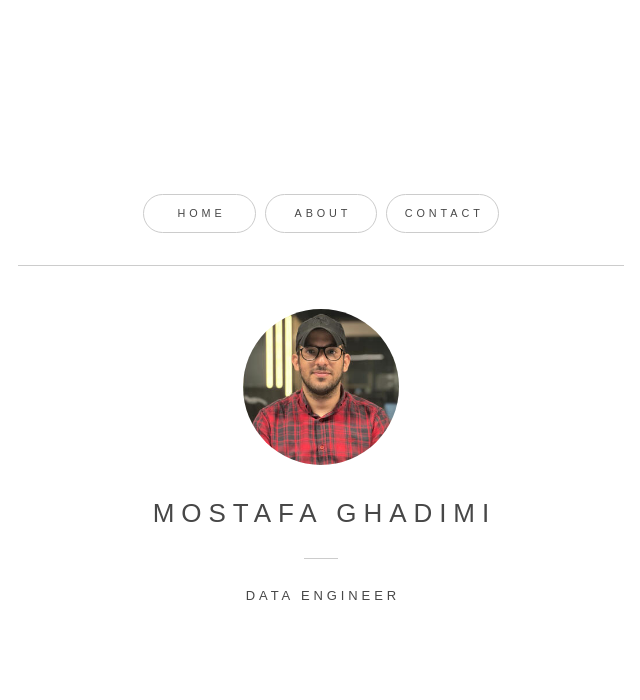
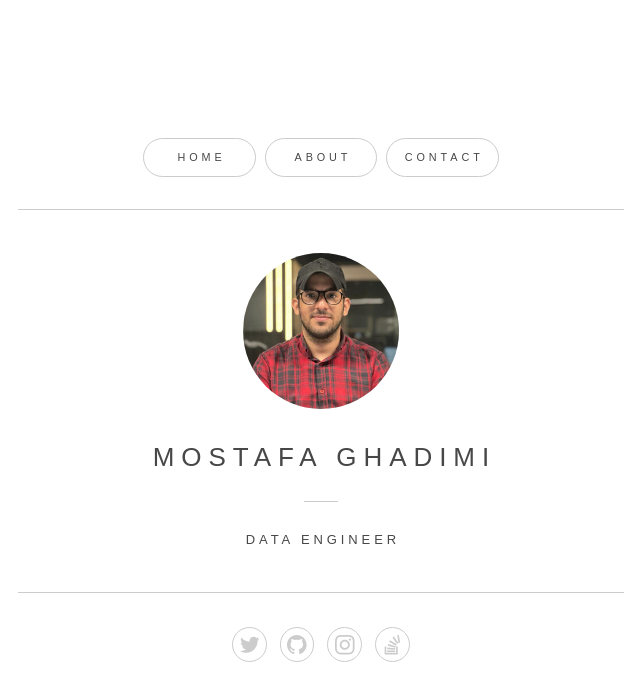
Before and after one commit to mostafaghadimi/mostafaghadimi.github.io, a React (Create React App) app: page / in a window 1280 px wide. Shown: the top 700 px of the page, without its empty margins (319-959 px from the left). Built offline with nearby package versions, Linux system fonts and the light colour scheme.

Commit message:
:alembic: Add Footer component

```diff
--- a/src/App.js
+++ b/src/App.js
@@ -2,6 +2,7 @@
 import './assets/stylesheets/normalizer.css'
 import Header from './components/Header.js'
 import Introduction from './components/Introduction'
+import Footer from './components/Footer.js'
 
 function App() {
   return (
@@ -10,6 +11,7 @@
       <div className='inner'>
         <Header/>
         <Introduction/>
+        <Footer/>
       </div>
     </div>
    </div>
--- /dev/null
+++ b/src/components/Footer.js
@@ -0,0 +1,54 @@
+import React from "react";
+
+
+function Footer(){
+    return (
+        <footer id="footer">
+            <hr id="divider03"/>
+            <ul id="icons01" class="icons">
+                <li>
+                    <a class="n01" href="https://twitter.com/MonolithicMosi" aria-label="Twitter">
+                        <svg xmlns="http://www.w3.org/2000/svg" width="24" height="24" viewBox="0 0 24 24">
+                            <path d="M24 4.557c-.883.392-1.832.656-2.828.775 1.017-.609 1.798-1.574 2.165-2.724-.951.564-2.005.974-3.127 1.195-.897-.957-2.178-1.555-3.594-1.555-3.179 0-5.515 2.966-4.797 6.045-4.091-.205-7.719-2.165-10.148-5.144-1.29 2.213-.669 5.108 1.523 6.574-.806-.026-1.566-.247-2.229-.616-.054 2.281 1.581 4.415 3.949 4.89-.693.188-1.452.232-2.224.084.626 1.956 2.444 3.379 4.6 3.419-2.07 1.623-4.678 2.348-7.29 2.04 2.179 1.397 4.768 2.212 7.548 2.212 9.142 0 14.307-7.721 13.995-14.646.962-.695 1.797-1.562 2.457-2.549z"/>
+                        </svg>
+                        <span class="label">
+                            Twitter
+                        </span>
+                    </a>
+                </li>
+                <li>
+                    <a class="n02" href="https://github.com/mostafaghadimi" aria-label="GitHub">
+                        <svg xmlns="http://www.w3.org/2000/svg" width="24" height="24" viewBox="0 0 24 24">
+                            <path d="M12 0c-6.626 0-12 5.373-12 12 0 5.302 3.438 9.8 8.207 11.387.599.111.793-.261.793-.577v-2.234c-3.338.726-4.033-1.416-4.033-1.416-.546-1.387-1.333-1.756-1.333-1.756-1.089-.745.083-.729.083-.729 1.205.084 1.839 1.237 1.839 1.237 1.07 1.834 2.807 1.304 3.492.997.107-.775.418-1.305.762-1.604-2.665-.305-5.467-1.334-5.467-5.931 0-1.311.469-2.381 1.236-3.221-.124-.303-.535-1.524.117-3.176 0 0 1.008-.322 3.301 1.23.957-.266 1.983-.399 3.003-.404 1.02.005 2.047.138 3.006.404 2.291-1.552 3.297-1.23 3.297-1.23.653 1.653.242 2.874.118 3.176.77.84 1.235 1.911 1.235 3.221 0 4.609-2.807 5.624-5.479 5.921.43.372.823 1.102.823 2.222v3.293c0 .319.192.694.801.576 4.765-1.589 8.199-6.086 8.199-11.386 0-6.627-5.373-12-12-12z"/>
+                        </svg>
+                        <span class="label">
+                            GitHub
+                        </span>
+                    </a>
+                </li>
+                <li>
+                    <a class="n03" href="https://instagram.com/mostafaaghadimi" aria-label="Instagram">
+                        <svg xmlns="http://www.w3.org/2000/svg" width="24" height="24" viewBox="0 0 24 24">
+                            <path d="M12 2.163c3.204 0 3.584.012 4.85.07 3.252.148 4.771 1.691 4.919 4.919.058 1.265.069 1.645.069 4.849 0 3.205-.012 3.584-.069 4.849-.149 3.225-1.664 4.771-4.919 4.919-1.266.058-1.644.07-4.85.07-3.204 0-3.584-.012-4.849-.07-3.26-.149-4.771-1.699-4.919-4.92-.058-1.265-.07-1.644-.07-4.849 0-3.204.013-3.583.07-4.849.149-3.227 1.664-4.771 4.919-4.919 1.266-.057 1.645-.069 4.849-.069zm0-2.163c-3.259 0-3.667.014-4.947.072-4.358.2-6.78 2.618-6.98 6.98-.059 1.281-.073 1.689-.073 4.948 0 3.259.014 3.668.072 4.948.2 4.358 2.618 6.78 6.98 6.98 1.281.058 1.689.072 4.948.072 3.259 0 3.668-.014 4.948-.072 4.354-.2 6.782-2.618 6.979-6.98.059-1.28.073-1.689.073-4.948 0-3.259-.014-3.667-.072-4.947-.196-4.354-2.617-6.78-6.979-6.98-1.281-.059-1.69-.073-4.949-.073zm0 5.838c-3.403 0-6.162 2.759-6.162 6.162s2.759 6.163 6.162 6.163 6.162-2.759 6.162-6.163c0-3.403-2.759-6.162-6.162-6.162zm0 10.162c-2.209 0-4-1.79-4-4 0-2.209 1.791-4 4-4s4 1.791 4 4c0 2.21-1.791 4-4 4zm6.406-11.845c-.796 0-1.441.645-1.441 1.44s.645 1.44 1.441 1.44c.795 0 1.439-.645 1.439-1.44s-.644-1.44-1.439-1.44z"/>
+                        </svg>
+                        <span class="label">
+                            Instagram
+                        </span>
+                    </a>
+                </li>
+                <li>
+                    <a class="n04" href="https://stackoverflow.com/users/7310077/mostafa-ghadimi" aria-label="Stack Overflow">
+                        <svg xmlns="http://www.w3.org/2000/svg" width="24" height="24" viewBox="0 0 24 24">
+                            <path d="M15 21h-10v-2h10v2zm6-11.665l-1.621-9.335-1.993.346 1.62 9.335 1.994-.346zm-5.964 6.937l-9.746-.975-.186 2.016 9.755.879.177-1.92zm.538-2.587l-9.276-2.608-.526 1.954 9.306 2.5.496-1.846zm1.204-2.413l-8.297-4.864-1.029 1.743 8.298 4.865 1.028-1.744zm1.866-1.467l-5.339-7.829-1.672 1.14 5.339 7.829 1.672-1.14zm-2.644 4.195v8h-12v-8h-2v10h16v-10h-2z"/>
+                        </svg>
+                        <span class="label">
+                            Stack Overflow
+                        </span>
+                    </a>
+                </li>
+            </ul>
+        </footer>
+    )
+}
+
+export default Footer;
```
